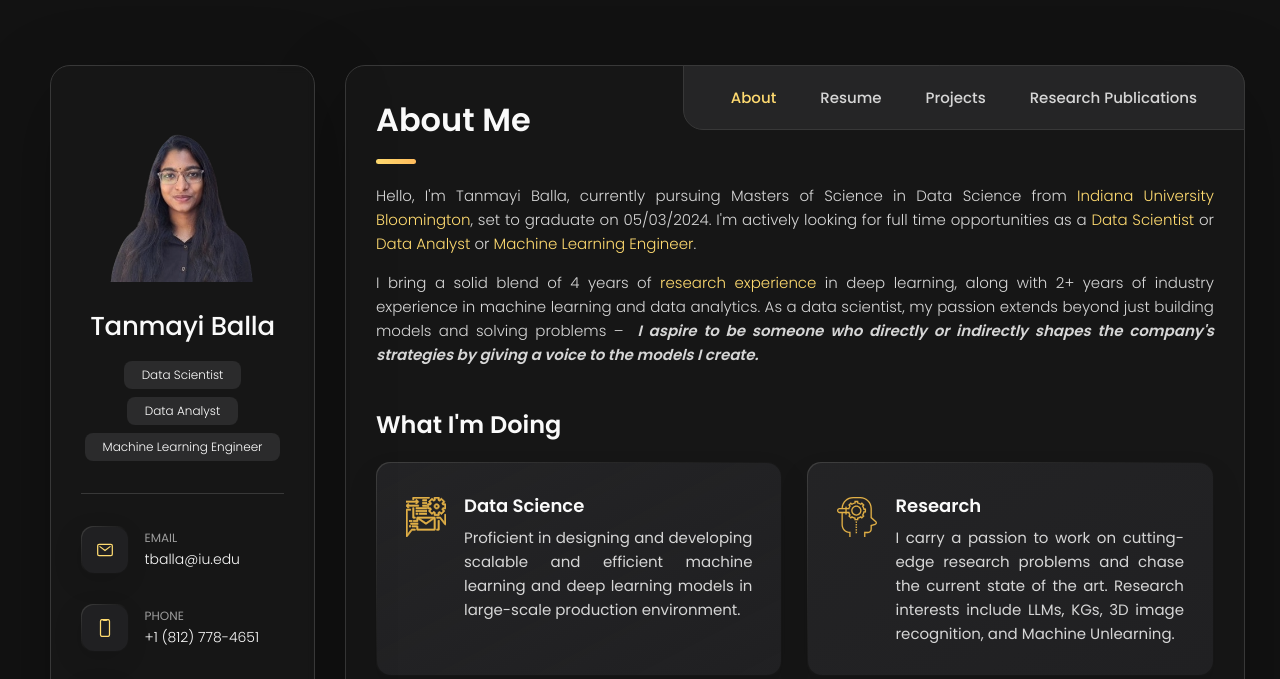
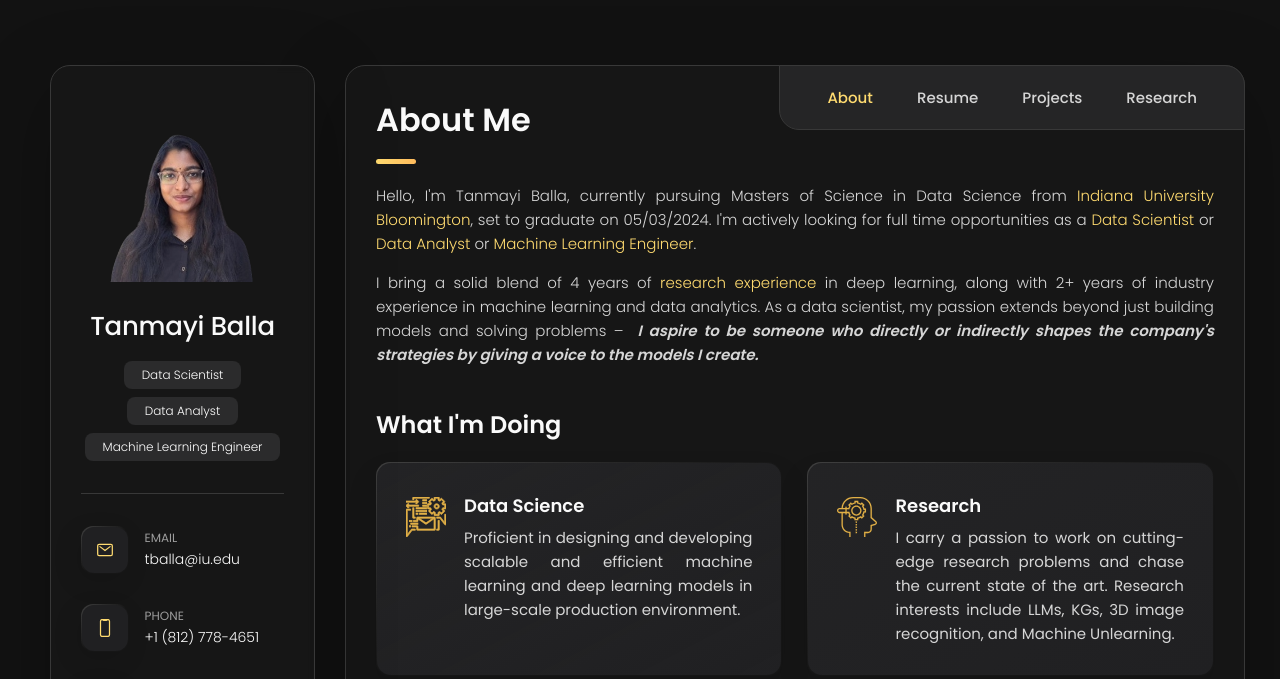
Before and after one commit to tanmayiballa/tanmayiballa.github.io, a plain HTML site: page index.html in a window 1280 px wide. Shown: the top 679 px of the page. Drawn offline with nearby package versions, Linux system fonts and the light colour scheme.

Commit message:
Update index.html

```diff
--- a/index.html
+++ b/index.html
@@ -176,7 +176,7 @@
             </li>
 
             <li class="navbar-item">
-              <button class="navbar-link" data-nav-link>Research Publications</button>
+              <button class="navbar-link" data-nav-link>Research</button>
             </li>
 
             <!-- <li class="navbar-item">
@@ -1948,7 +1948,7 @@
 
         <article class="research" data-page="research">
           <header>
-            <h2 class="h2 article-title">Research Publications</h2>
+            <h2 class="h2 article-title">Research</h2>
           </header>
 
           <section class="research-posts">
```
